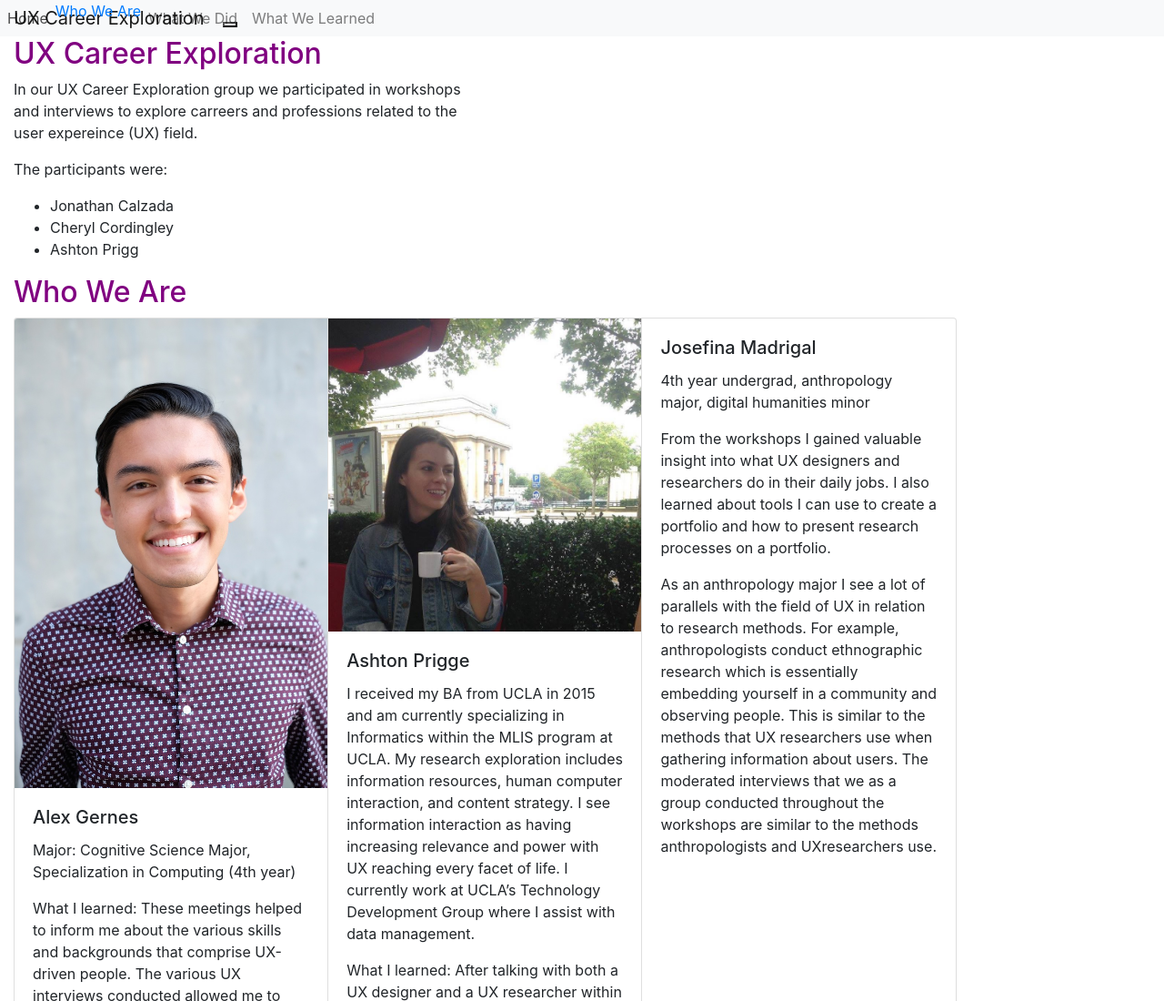
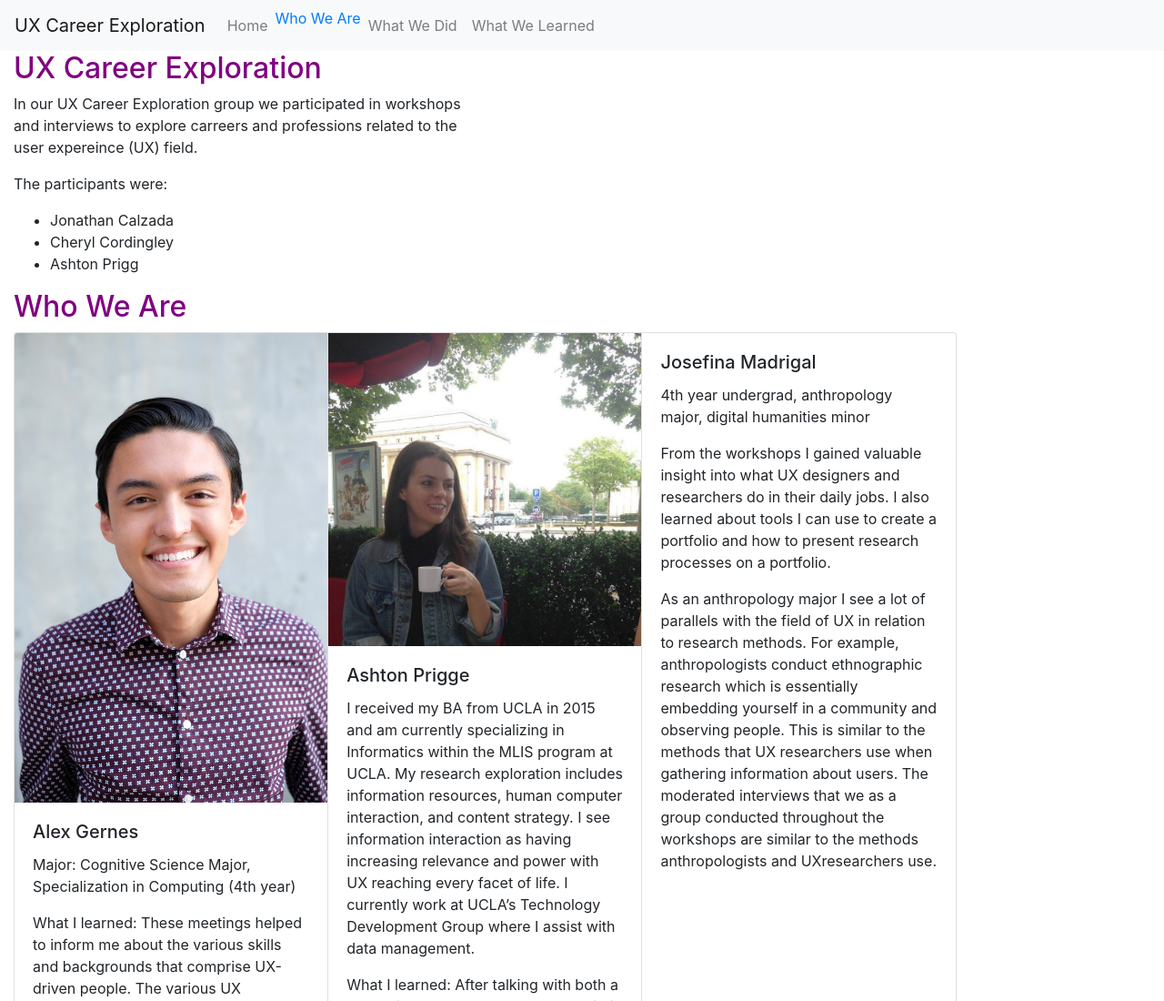
Before and after one commit to uclaux/uclaux.github.io, a plain HTML site: page index.html in a window 1280 px wide. Shown: the top 1100 px of the page at 91% size. Drawn offline with nearby package versions, Linux system fonts and the light colour scheme.

Commit message:
Update index.html

```diff
--- a/index.html
+++ b/index.html
@@ -82,33 +82,21 @@
 
 </head>
 <body>
-<nav class="navbar-expand-lg navbar-light bg-light">
-  <div class="container-fluid">
-    <!-- Brand and toggle get grouped for better mobile display -->
-    <div class="navbar-header">
-      	<a class="navbar-brand" id="navbar-brand" href="/btsp/index.html">
-      	UX Career Exploration
-      </a>
-      <button type="button" class="navbar-toggle collapsed" data-toggle="collapse" data-target="#navbar-collapse-1" aria-expanded="false">
-        <span class="sr-only">Toggle navigation</span>
-        <span class="icon-bar"></span>
-        <span class="icon-bar"></span>
-        <span class="icon-bar"></span>
-      </button>
+<nav class="navbar navbar-expand-lg navbar-light bg-light">
+	<a class="navbar-brand" id="navbar-brand" href="/btsp/index.html">UX Career Exploration</a>
+	<button class="navbar-toggler" type="button" data-toggle="collapse" data-target="#navbarSupportedContent" aria-controls="navbarSupportedContent" aria-expanded="false" aria-label="Toggle navigation">
+    <span class="navbar-toggler-icon"></span>
+  </button>
 
-    </div>
-
-    <!-- Collect the nav links, forms, and other content for toggling -->
-    <div class="collapse navbar-collapse fixed-top" id="navbar-collapse-1">
-      <ul class="nav navbar-nav navbar-right">
-        <li class="nav-item"><a href="#" class="nav-link" >Home</a></li>
-                <li><a href="#wwa">Who We Are</a></li>
+  <div class="collapse navbar-collapse" id="navbarSupportedContent">
+    <ul class="navbar-nav mr-auto">
+     	<li class="nav-item"><a href="#" class="nav-link" >Home</a></li>
+        <li><a href="#wwa">Who We Are</a></li>
         <li class="nav-item"><a href="#wwd" class="nav-link" >What We Did</a></li>
-        <li class="nav-item"><a href="#wwl" class="nav-link" >What We Learned</a></li>
-      </ul>
+        <li class="nav-item"><a href="#wwl" class="nav-link" >What We Learned</a></li> <li class="nav-item active">
+    </ul>
 
     </div><!-- /.navbar-collapse -->
-  </div><!-- /.container-fluid -->
 </nav>
 
 
```
